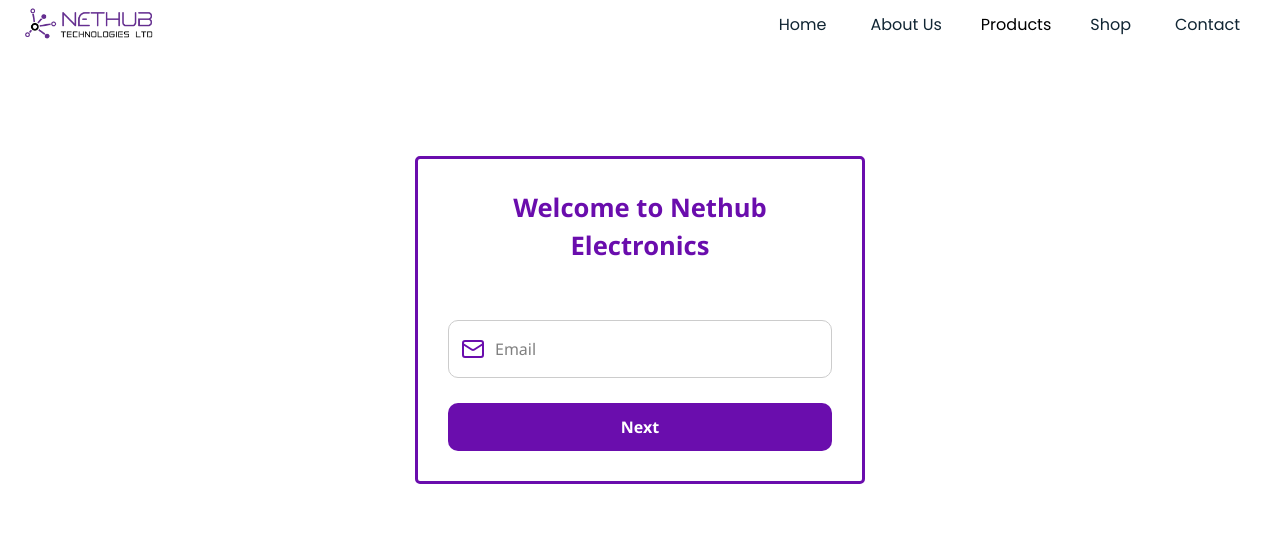
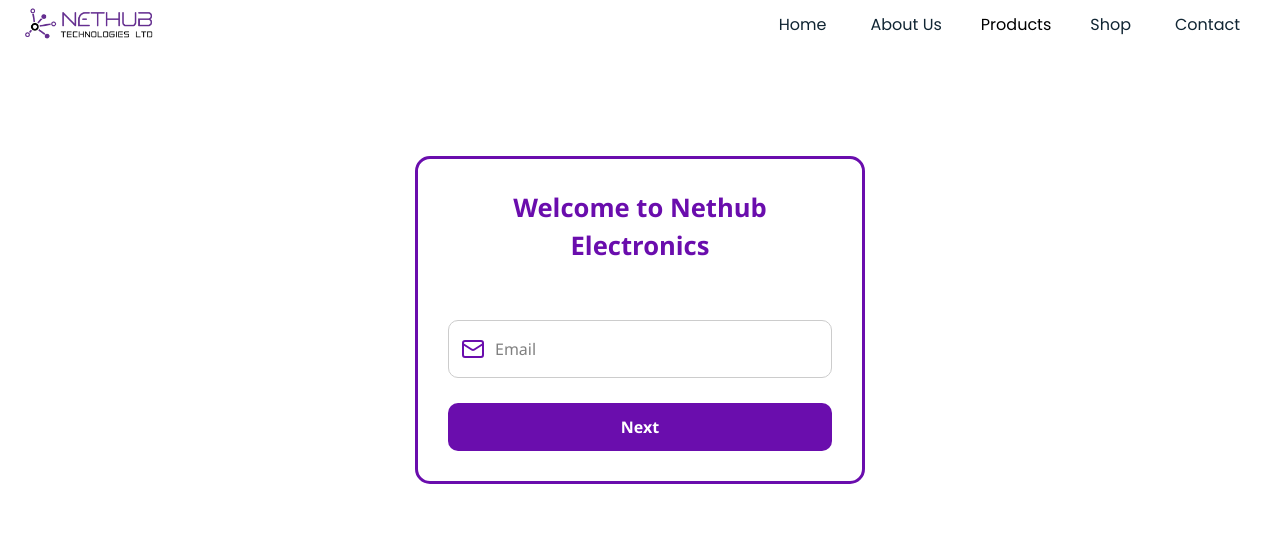
Before and after one commit to Emogy-reunion/nethub_frontend, a Next.js app: page /guest/login in a window 1280 px wide. Shown: the top 534 px of the page. Built offline with nearby package versions, Linux system fonts and the light colour scheme.

Commit message:
fix: adjust the border radius

```diff
--- a/src/styles/login/TwoStepLogin.module.css
+++ b/src/styles/login/TwoStepLogin.module.css
@@ -28,7 +28,7 @@
   width: 450px;
   border: 3px solid #6a0dad;
   padding: 30px;
-  border-radius: 5px;
+  border-radius: 15px;
 }
 
 /* Input group with icon */
```
